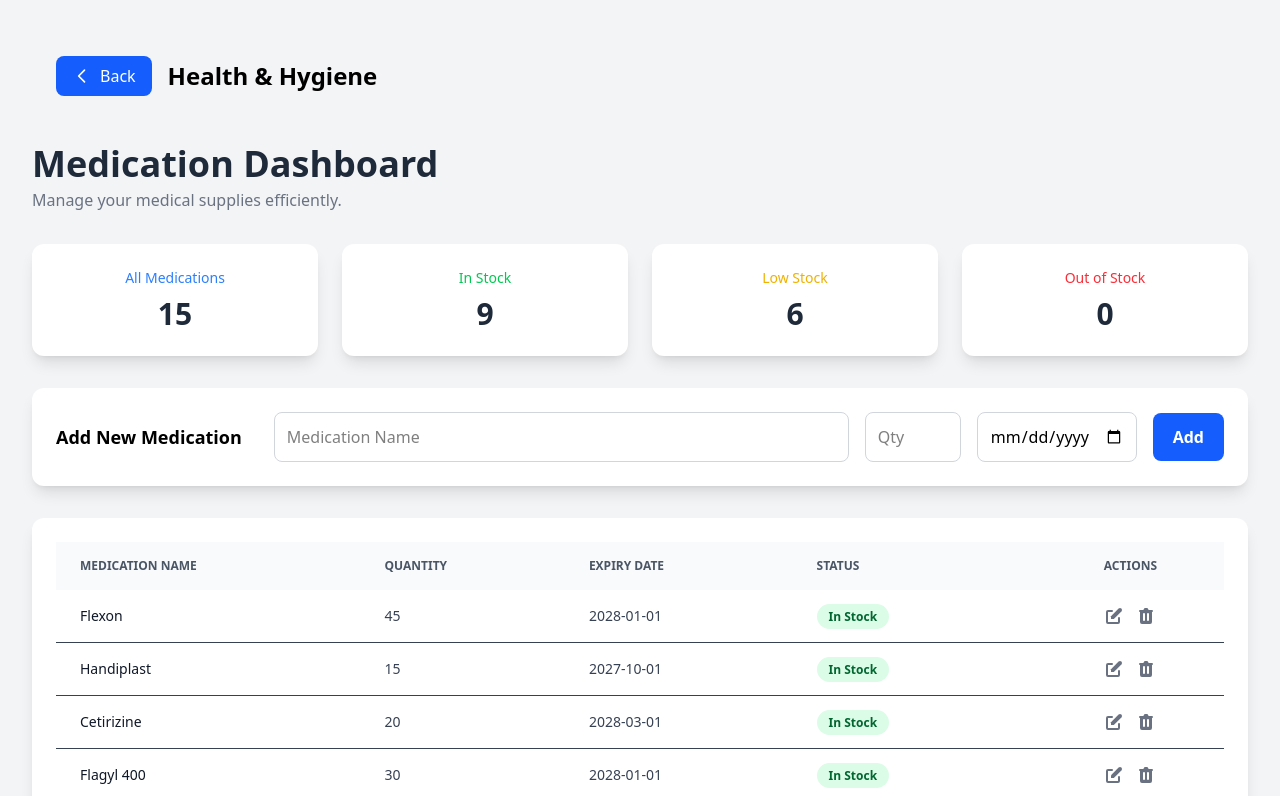
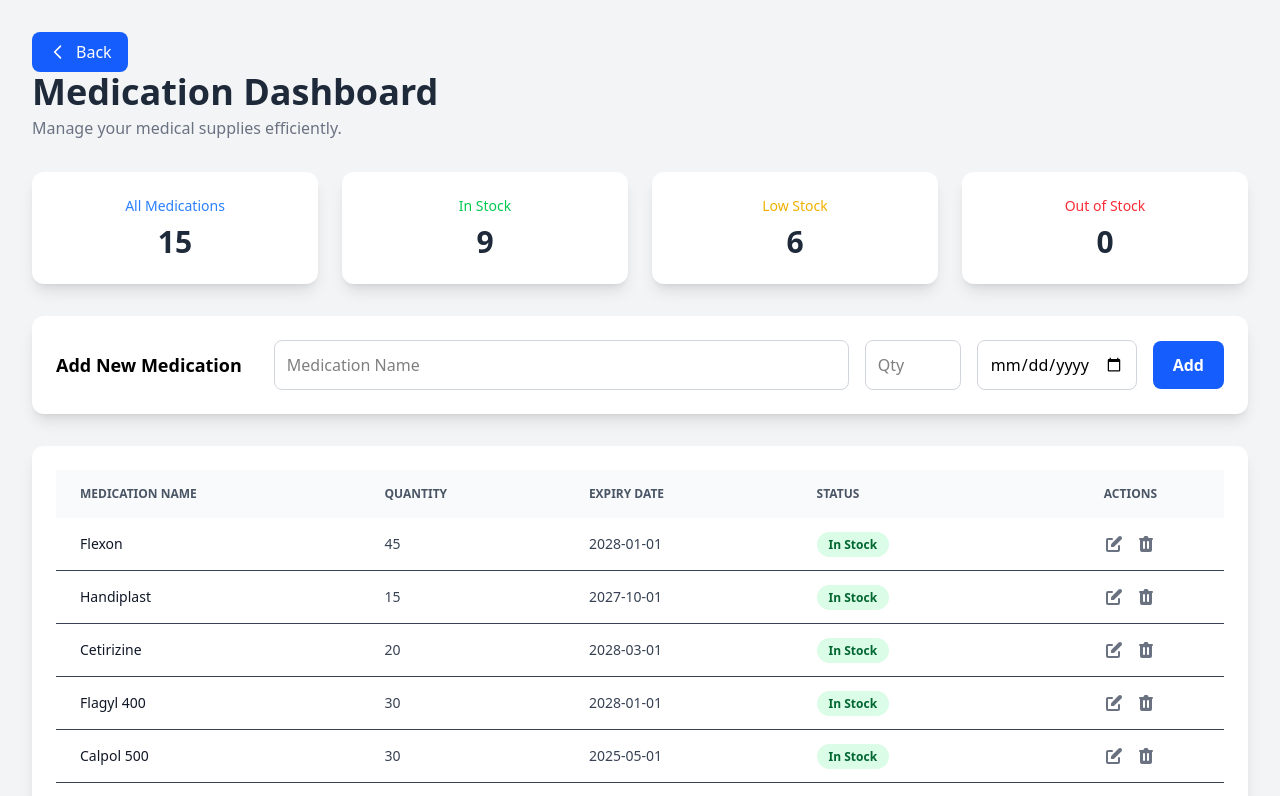
Before and after one commit to Rinki9999/InventoryStorage, a React (Vite) app in the folder inventory/: page /helth in a window 1280 px wide. Shown: the top 796 px of the page. Built offline with nearby package versions, Linux system fonts and the light colour scheme; no server answers; sample sign-in values are in the browser's storage.

Commit message:
Added back button

```diff
--- a/inventory/src/pages/Helth.jsx
+++ b/inventory/src/pages/Helth.jsx
@@ -59,8 +59,9 @@ export default function MedicationDashboard() {
 
   // Back button
 const handleBack = () => {
-    navigate("/dashboard"); // dashboard page pe le jayega
+  navigate("/campus/:campusName/assets"); // Asset Dashboard (Kishanganj) page pe le jayega
 };
+
 
   // Status counts
   const totalMedications = medications.length;
@@ -116,9 +117,9 @@ export default function MedicationDashboard() {
             </div>
         )}
 
-      {/* Back Button and Header */}
-      <div className="p-6">
-        <div className="flex items-center gap-4 mb-6">
+
+
+
       <button
   onClick={handleBack}
   className="flex items-center gap-2 px-4 py-2 bg-blue-600 text-white rounded-lg hover:bg-blue-700 transition-all"
@@ -136,10 +137,6 @@ export default function MedicationDashboard() {
   </svg>
   Back
 </button>
-
-          <h1 className="text-2xl font-bold">Health & Hygiene</h1>
-        </div>
-      </div>
 
       <div className="max-w-7xl mx-auto">
         <header className="mb-8">
```
Lines whose indentation alone changed are shown as unchanged.
